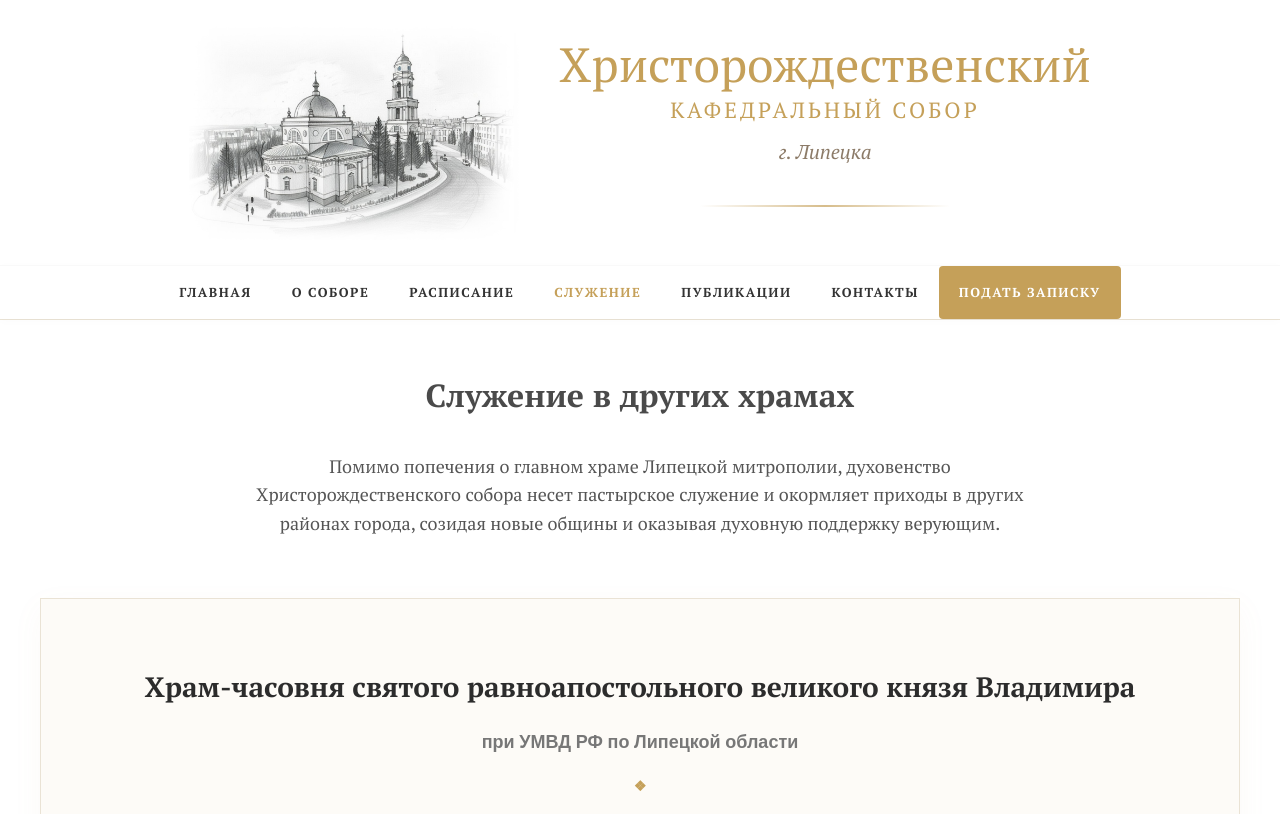
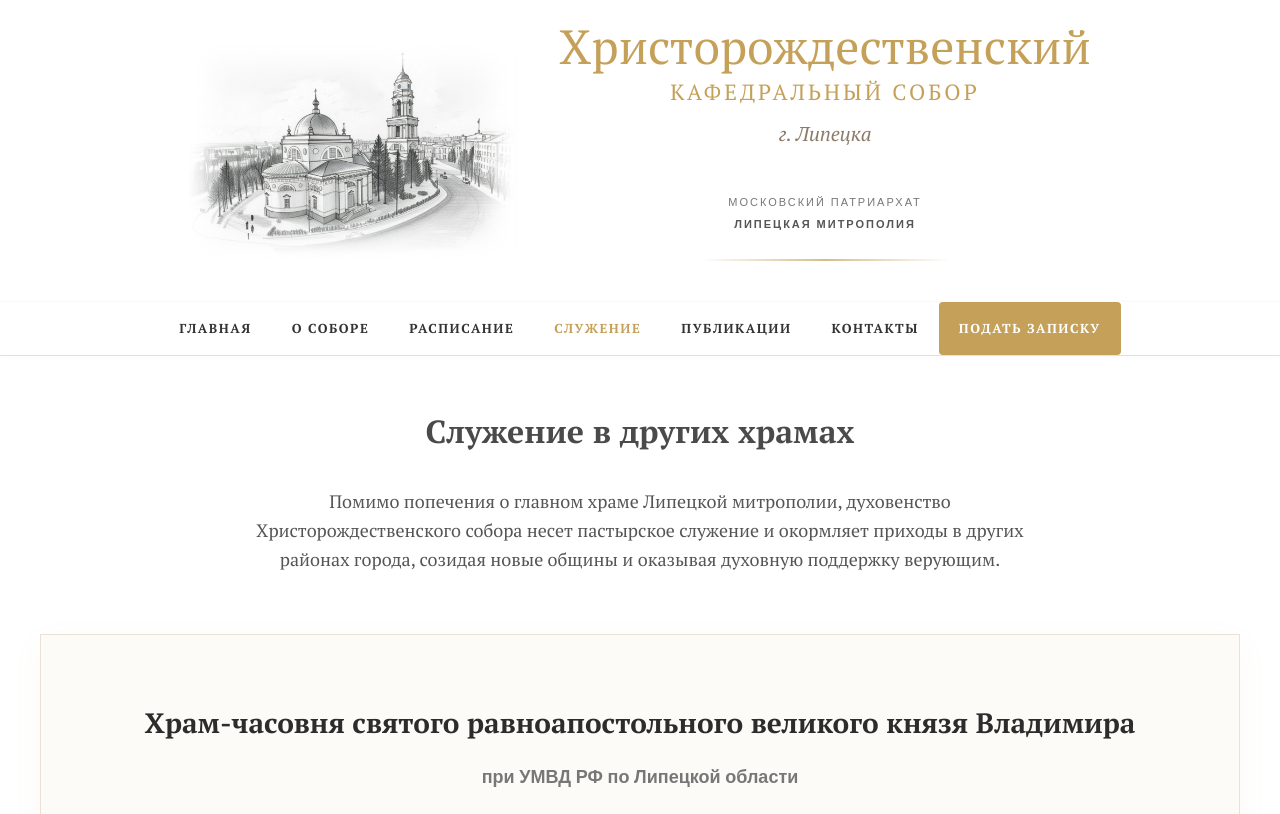
Before and after one commit to Dmitrii048/sobor_Rozhdestva, a Jekyll site: the page missionary/index.html, which Jekyll copies as it is, in a window 1280 px wide and 900 px high, cut to the strip 0-814 px from the top of the window. Built offline with Jekyll 4.4.1, drawn with Linux system fonts in a browser that asks for light colours.

Commit message:
Update index.html

```diff
--- a/missionary/index.html
+++ b/missionary/index.html
@@ -242,6 +242,9 @@
                 <h1 class="title-main">Христорождественский</h1>
                 <h2 class="title-secondary">кафедральный собор</h2>
                 <h3 class="title-sub">г. Липецка</h3>
+                <div class="church-meta">
+                    <p>Московский Патриархат <br> <span>Липецкая митрополия</span></p>
+                </div>
                 <div class="art-divider"></div>
             </div>
         </div>
```
